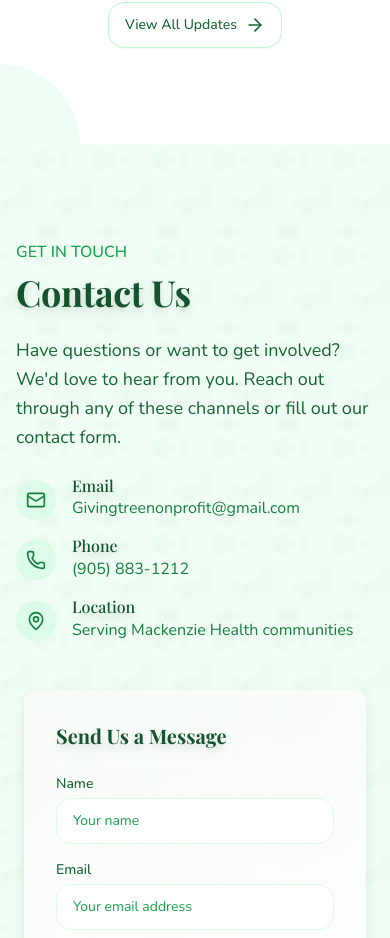
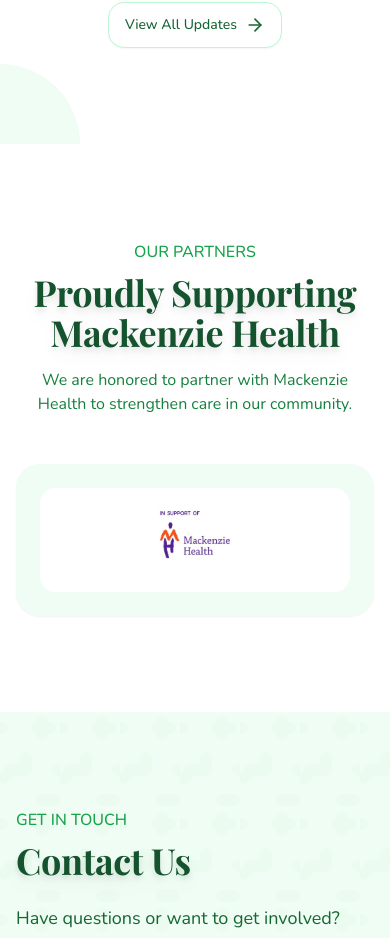
Before and after one commit to Harrywang12/givingtreewebsite, a Next.js app: page / in a window 390 px wide. Shown: the part 5450-6388 px from the top of the page. Built offline with nearby package versions, Linux system fonts and the light colour scheme; no server answers; the database is empty.

Commit message:
Minor changes

```diff
--- a/src/app/donate/choice/page.tsx
+++ b/src/app/donate/choice/page.tsx
@@ -1,21 +1,26 @@
 'use client';
 
-import { useState } from 'react';
+import { useState, useEffect, Suspense } from 'react';
 import { motion } from 'framer-motion';
-import { useRouter } from 'next/navigation';
+import { useRouter, useSearchParams } from 'next/navigation';
+import { Heart, User, UserX, ArrowRight, LogIn } from 'lucide-react';
 import { useAuth } from '@/contexts/AuthContext';
-import { Heart, User, UserX, ArrowRight, LogIn } from 'lucide-react';
+import AuthModal from '@/components/AuthModal';
 
-export default function DonationChoicePage() {
+function DonationChoiceContent() {
   const router = useRouter();
+  const searchParams = useSearchParams();
   const { user, token } = useAuth();
   const [isRedirecting, setIsRedirecting] = useState(false);
+  const [showAuthModal, setShowAuthModal] = useState(false);
+  const [authMode, setAuthMode] = useState<'login' | 'register'>('login');
 
   // If user is already logged in, redirect them directly to donation page
+  useEffect(() => {
     if (user && token) {
       router.push('/donate');
-    return null;
     }
+  }, [user, token, router]);
 
   const handleAnonymousDonation = () => {
     setIsRedirecting(true);
@@ -24,16 +29,39 @@ export default function DonationChoicePage() {
   };
 
   const handleLoginToDonate = () => {
-    setIsRedirecting(true);
-    // Redirect to login page with return URL to donation page
-    router.push('/login?redirect=/donate');
+    setAuthMode('login');
+    setShowAuthModal(true);
+  };
+
+  const handleRegisterToDonate = () => {
+    setAuthMode('register');
+    setShowAuthModal(true);
   };
 
   const handleGoBack = () => {
     router.push('/');
   };
 
+  const handleAuthSuccess = () => {
+    setShowAuthModal(false);
+    // Redirect to donation page after successful authentication
+    router.push('/donate');
+  };
+
+  // If redirecting, show loading
+  if (isRedirecting) {
     return (
+      <div className="min-h-screen bg-gradient-to-br from-green-50 to-blue-50 flex items-center justify-center">
+        <div className="text-center">
+          <div className="animate-spin rounded-full h-12 w-12 border-b-2 border-green-600 mx-auto mb-4"></div>
+          <p className="text-green-800">Redirecting...</p>
+        </div>
+      </div>
+    );
+  }
+
+  return (
+    <>
       <div className="min-h-screen bg-gradient-to-br from-green-50 to-blue-50 py-12 px-4">
         <div className="max-w-4xl mx-auto">
           <motion.div
@@ -85,20 +113,10 @@ export default function DonationChoicePage() {
 
               <button
                 onClick={handleAnonymousDonation}
-              disabled={isRedirecting}
-              className="w-full bg-gray-800 text-white py-3 px-4 rounded-lg font-medium hover:bg-gray-900 transition-colors flex items-center justify-center disabled:opacity-50 disabled:cursor-not-allowed"
+                className="w-full bg-gray-800 text-white py-3 px-4 rounded-lg font-medium hover:bg-gray-900 transition-colors flex items-center justify-center"
               >
-              {isRedirecting ? (
-                <>
-                  <div className="animate-spin rounded-full h-4 w-4 border-b-2 border-white mr-2"></div>
-                  Redirecting...
-                </>
-              ) : (
-                <>
                 <span>Continue Anonymously</span>
                 <ArrowRight className="h-5 w-5 ml-2" />
-                </>
-              )}
               </button>
             </motion.div>
 
@@ -134,23 +152,23 @@ export default function DonationChoicePage() {
                 </div>
               </div>
 
+              <div className="space-y-3">
                 <button
                   onClick={handleLoginToDonate}
-              disabled={isRedirecting}
-              className="w-full bg-green-600 text-white py-3 px-4 rounded-lg font-medium hover:bg-green-700 transition-colors flex items-center justify-center disabled:opacity-50 disabled:cursor-not-allowed"
+                  className="w-full bg-green-600 text-white py-3 px-4 rounded-lg font-medium hover:bg-green-700 transition-colors flex items-center justify-center"
                 >
-              {isRedirecting ? (
-                <>
-                  <div className="animate-spin rounded-full h-4 w-4 border-b-2 border-white mr-2"></div>
-                  Redirecting...
-                </>
-              ) : (
-                <>
                   <LogIn className="h-5 w-5 mr-2" />
-                  <span>Log In / Sign Up</span>
-                </>
-              )}
+                  <span>Log In</span>
                 </button>
+
+                <button
+                  onClick={handleRegisterToDonate}
+                  className="w-full bg-green-100 text-green-700 py-3 px-4 rounded-lg font-medium hover:bg-green-200 transition-colors flex items-center justify-center"
+                >
+                  <User className="h-5 w-5 mr-2" />
+                  <span>Create Account</span>
+                </button>
+              </div>
             </motion.div>
           </div>
 
@@ -214,5 +232,30 @@ export default function DonationChoicePage() {
           </motion.div>
         </div>
       </div>
+
+      {/* Auth Modal */}
+      <AuthModal
+        isOpen={showAuthModal}
+        onClose={() => setShowAuthModal(false)}
+        mode={authMode}
+        onSuccess={handleAuthSuccess}
+        redirectTo="/donate"
+      />
+    </>
   );
 }
+
+export default function DonationChoicePage() {
+  return (
+    <Suspense fallback={
+      <div className="min-h-screen bg-gradient-to-br from-green-50 to-blue-50 flex items-center justify-center">
+        <div className="text-center">
+          <div className="animate-spin rounded-full h-12 w-12 border-b-2 border-green-600 mx-auto mb-4"></div>
+          <p className="text-green-800">Loading donation choice page...</p>
+        </div>
+      </div>
+    }>
+      <DonationChoiceContent />
+    </Suspense>
+  );
+}
--- a/src/app/page.tsx
+++ b/src/app/page.tsx
@@ -527,6 +527,44 @@ export default function Home() {
         </div>
       </section>
 
+      {/* Partners Section */}
+      <section className="py-24 bg-white relative overflow-hidden">
+        <div className="container mx-auto px-4">
+          <motion.div
+            initial={{ opacity: 0, y: 20 }}
+            whileInView={{ opacity: 1, y: 0 }}
+            viewport={{ once: true, margin: "-100px" }}
+            transition={{ duration: 0.8 }}
+            className="text-center mb-12"
+          >
+            <span className="text-green-600 font-medium">OUR PARTNERS</span>
+            <h2 className="text-4xl font-bold text-green-900 mt-2 mb-4 font-serif">Proudly Supporting Mackenzie Health</h2>
+            <p className="text-green-700 max-w-2xl mx-auto">
+              We are honored to partner with Mackenzie Health to strengthen care in our community.
+            </p>
+          </motion.div>
+
+          <motion.div
+            initial={{ opacity: 0, scale: 0.98 }}
+            whileInView={{ opacity: 1, scale: 1 }}
+            viewport={{ once: true, margin: "-100px" }}
+            transition={{ duration: 0.6, delay: 0.1 }}
+            className="max-w-4xl mx-auto bg-green-50 rounded-2xl shadow-sm p-6 sm:p-8"
+          >
+            <div className="relative w-full aspect-[3/1] sm:aspect-[5/2] rounded-xl overflow-hidden bg-white">
+              <Image
+                src="/mackenziehealth.jpg"
+                alt="Mackenzie Health Partner"
+                fill
+                sizes="(max-width: 768px) 100vw, 800px"
+                className="object-contain p-4"
+                priority
+              />
+            </div>
+          </motion.div>
+        </div>
+      </section>
+
       {/* Contact Section */}
       <section className="py-24 bg-green-50 relative overflow-hidden">
         {/* Decorative leaf pattern */}
--- a/src/components/AuthModal.tsx
+++ b/src/components/AuthModal.tsx
@@ -10,9 +10,11 @@ interface AuthModalProps {
   isOpen: boolean;
   onClose: () => void;
   mode: 'login' | 'register';
+  onSuccess?: () => void;
+  redirectTo?: string;
 }
 
-export default function AuthModal({ isOpen, onClose, mode }: AuthModalProps) {
+export default function AuthModal({ isOpen, onClose, mode, onSuccess, redirectTo }: AuthModalProps) {
   const { login, register } = useAuth();
   const router = useRouter();
   const [isLogin, setIsLogin] = useState(mode === 'login');
@@ -66,8 +68,16 @@ export default function AuthModal({ isOpen, onClose, mode }: AuthModalProps) {
           password: '',
           confirmPassword: ''
         });
-        // Redirect to dashboard after successful authentication
-        router.push('/dashboard');
+
+        // Call onSuccess callback if provided, otherwise use default behavior
+        if (onSuccess) {
+          onSuccess();
+        } else if (redirectTo) {
+          router.push(redirectTo);
+        } else {
+          // Default behavior: redirect to dashboard
+          router.push('/dashboard');
+        }
       } else {
         setError(result.error || 'An error occurred');
       }
```
Also changed, not shown: public/mackenziehealth.jpg (added). Lines whose indentation alone changed are shown as unchanged.
